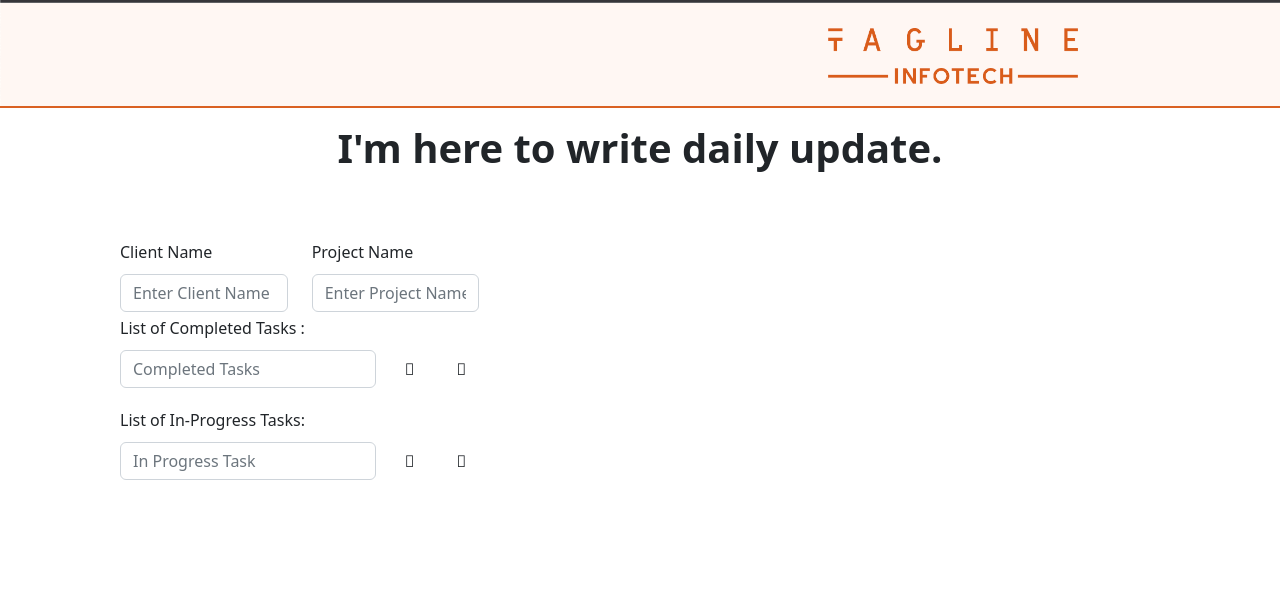
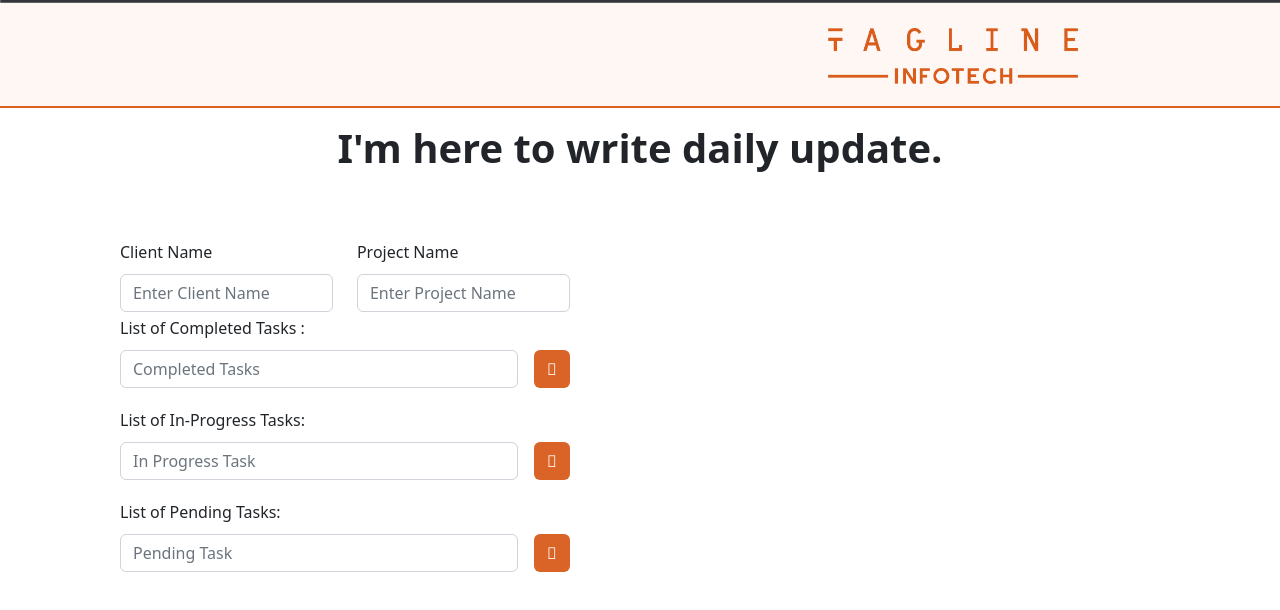
Before and after one commit to jaydip-tagline/tagline-report, an Angular app: page / in a window 1280 px wide. Shown: the top 610 px of the page. Built offline with nearby package versions, Linux system fonts and the light colour scheme.

Commit message:
Implement Validation in FormArray

```diff
--- a/src/app/demo-formarray/demo-formarray.component.html
+++ b/src/app/demo-formarray/demo-formarray.component.html
@@ -12,7 +12,7 @@
   <h1 class="text-center py-2 fw-bold">I'm here to write daily update.</h1>
 </div>
 <div class="reportForm row">
-  <div class="col-lg-6 p-5">
+  <div class="col-md-7 p-5">
     <div class="row fs-5 ps-5">
       <form [formGroup]="userReport" class="px-5">
         <div class="form-row row mb-3">
@@ -50,16 +50,28 @@
                   [formControlName]="i"
                   minlength="1"
                 />
-                <button type="button" class="btn me-3" (click)="removeData(i)">
+                <button
+                  type="button"
+                  class="btn me-3"
+                  (click)="removeField(i, taskData)"
+                  [ngStyle]="{
+                    display: taskData.controls.length >= 2 ? 'inline' : 'none'
+                  }"
+                >
                   <i class="fa-solid fa-trash"></i>
                 </button>
-                <button type="button" class="btn" (click)="addData(i)">
+                <button type="button" class="btn" (click)="addTaskdata()">
                   <i class="fa-solid fa-plus"></i>
                 </button>
               </div>
+              <span
+                class="fs-6 text-danger"
+                *ngIf="task.invalid && this.isInvalid == true"
+                >{{ taskDataError }}</span
+              >
             </div>
           </div>
-          <div class="form-group col-md-10 mb-3" formArrayName="taskData">
+          <div class="form-group col-md-10 mb-3" formArrayName="progressData">
             <label for="progressData" class="fs-6"
               >List of In-Progress Tasks:</label
             >
@@ -78,7 +90,11 @@
                 <button
                   type="button"
                   class="btn me-3"
-                  (click)="removeProgressTask(i)"
+                  (click)="removeField(i, progressData)"
+                  [ngStyle]="{
+                    display:
+                      progressData.controls.length >= 2 ? 'inline' : 'none'
+                  }"
                 >
                   <i class="fa-solid fa-trash"></i>
                 </button>
@@ -86,10 +102,67 @@
                   <i class="fa-solid fa-plus"></i>
                 </button>
               </div>
+              <span
+                class="fs-6 text-danger"
+                *ngIf="task.invalid && this.isInvalid == true"
+                >{{ progressDataError }}</span
+              >
+            </div>
+          </div>
+          <div class="form-group col-md-10 mb-3" formArrayName="pendingData">
+            <label for="pendingData" class="fs-6">List of Pending Tasks:</label>
+            <div
+              *ngFor="let task of pendingData.controls; let i = index"
+              class="col-12 mt-2"
+            >
+              <div class="d-flex justify-content-center">
+                <input
+                  type="text"
+                  class="form-control me-3"
+                  placeholder="Pending Task"
+                  [formControlName]="i"
+                  minlength="1"
+                />
+                <button
+                  type="button"
+                  class="btn me-3"
+                  (click)="removeField(i, pendingData)"
+                  [ngStyle]="{
+                    display:
+                      pendingData.controls.length >= 2 ? 'inline' : 'none'
+                  }"
+                >
+                  <i class="fa-solid fa-trash"></i>
+                </button>
+                <button type="button" class="btn" (click)="addPendingtask()">
+                  <i class="fa-solid fa-plus"></i>
+                </button>
+              </div>
+              <span
+                class="fs-6 text-danger"
+                *ngIf="task.invalid && this.isInvalid == true"
+                >{{ pendingDataError }}</span
+              >
             </div>
           </div>
         </div>
       </form>
     </div>
   </div>
+  <div class="col-md-5 p-5">
+    <div *ngIf="formControls['clientName'].dirty">
+      <p>Hi, {{ formControls["clientName"].value }}</p>
+    </div>
+    <div *ngIf="formControls['projectName'].dirty">
+      <p>
+        Following are the updates for {{ formControls["projectName"].value }}
+      </p>
+    </div>
+    <div *ngIf="formControls['taskData'].dirty">
+      <h5>Complete Task</h5>
+      <div *ngFor="let data of taskData.value; let i = index">
+        {{ taskData.value[i] }}
+      </div>
+    </div>
+  </div>
 </div>
--- a/src/app/demo-formarray/demo-formarray.component.scss
+++ b/src/app/demo-formarray/demo-formarray.component.scss
@@ -1,5 +1,11 @@
-input.ng-invalid.ng-touched,
-select.ng-invalid.ng-touched{
-  border: 1px solid red;
-  box-shadow: 0 0 13px inset rgba(255,0,0,0.09);
+.container{
+  width: 100%;
+    padding-right: 15px;
+    padding-left: 15px;
+    margin-right: auto;
+    margin-left: auto;
 }
+.btn{
+  background-color: #DA6427;
+    color: #fff;
+}
--- a/src/app/demo-formarray/demo-formarray.component.ts
+++ b/src/app/demo-formarray/demo-formarray.component.ts
@@ -15,17 +15,22 @@ import {
 export class DemoFormarrayComponent implements OnInit {
   public userReport!: FormGroup;
   public skillData!: string;
-  constructor(private fb: FormBuilder) {}
-
-  ngOnInit(): void {
+  public errorMsg: string = 'Please fill this first';
+  public taskDataError!: string;
+  public progressDataError!: string;
+  public pendingDataError!: string;
+  public isInvalid!: boolean;
+  constructor(private fb: FormBuilder) {
     this.userReport = this.fb.group({
       clientName: [''],
       projectName: [''],
       taskData: this.fb.array([new FormControl('', [Validators.required])]),
       progressData: this.fb.array([new FormControl('', [Validators.required])]),
-      skills: this.fb.array([new FormControl('', [Validators.required])]),
+      pendingData: this.fb.array([new FormControl('', [Validators.required])]),
     });
   }
+
+  ngOnInit(): void {}
   get formControls() {
     return this.userReport.controls;
   }
@@ -38,33 +43,44 @@ export class DemoFormarrayComponent implements OnInit {
     return this.userReport.get('progressData') as FormArray;
   }
 
-  get skills(): FormArray {
-    return this.userReport.get('skills') as FormArray;
+  get pendingData() {
+    return this.userReport.get('pendingData') as FormArray;
   }
 
-  newSkill(): FormGroup {
-    return this.fb.group({
-      skill: ['', [Validators.required]],
-    });
-  }
-  addData(i: number) {
-    this.taskData.push(new FormControl(''));
-    console.log(this.taskData.controls[i].value);
+  addTaskdata() {
+    console.log('formControls:>> ', this.taskData.value);
+    if (this.formControls['taskData'].valid) {
+      this.taskData.push(this.formControl());
+      this.isInvalid = false;
+    } else {
+      this.taskDataError = this.errorMsg;
+      this.isInvalid = true;
+    }
   }
   addProgresstask() {
-    this.progressData.push(new FormControl(''));
+    if (this.formControls['progressData'].valid) {
+      this.progressData.push(this.formControl());
+      this.isInvalid = false;
+    } else {
+      this.progressDataError = this.errorMsg;
+      this.isInvalid = true;
+    }
   }
-  addSkills() {
-    this.skills.push(this.newSkill());
-  }
-  removeData(i: number) {
-    this.taskData.removeAt(i);
+  addPendingtask() {
+    if (this.formControls['pendingData'].valid) {
+      this.pendingData.push(this.formControl());
+      this.isInvalid = false;
+    } else {
+      this.pendingDataError = this.errorMsg;
+      this.isInvalid = true;
+    }
   }
 
-  removeProgressTask(i: number) {
-    this.progressData.removeAt(i);
+  removeField(i: number, arr: any) {
+    arr.removeAt(i);
   }
-  removeSkill(i: number) {
-    this.skills.removeAt(i);
+
+  formControl() {
+    return this.fb.control('', [Validators.required]);
   }
 }
--- a/src/index.html
+++ b/src/index.html
@@ -1,11 +1,16 @@
-<!doctype html>
+<!DOCTYPE html>
 <html lang="en">
   <head>
-  <meta charset="utf-8">
+    <meta charset="utf-8" />
     <title>AngularReport</title>
-  <base href="/">
-  <meta name="viewport" content="width=device-width, initial-scale=1">
-  <link rel="icon" type="image/x-icon" href="favicon.ico">
+    <base href="/" />
+    <meta name="viewport" content="width=device-width, initial-scale=1" />
+    <link
+      rel="icon"
+      href="https://taglineinfotech.com/wp-content/uploads/2021/02/favicon.png"
+      type="image/png"
+      sizes="16x16"
+    />
   </head>
   <body>
     <app-root></app-root>
```
Lines whose indentation alone changed are shown as unchanged.
